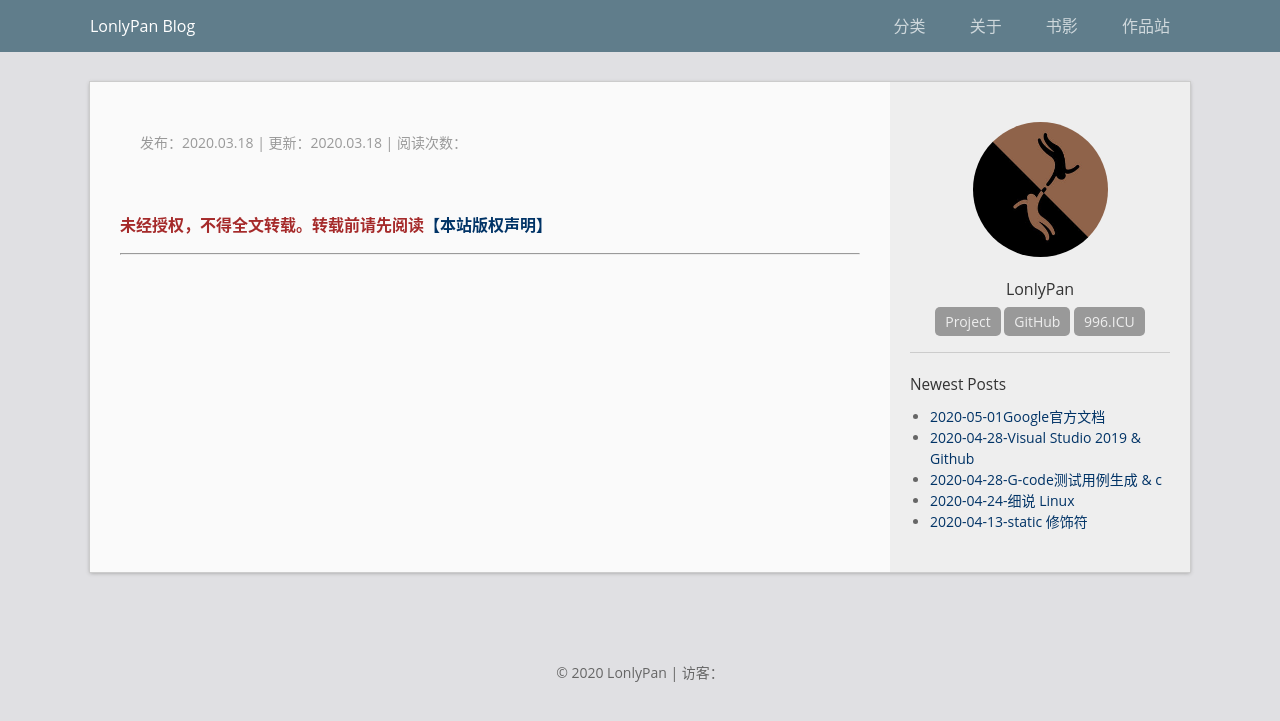
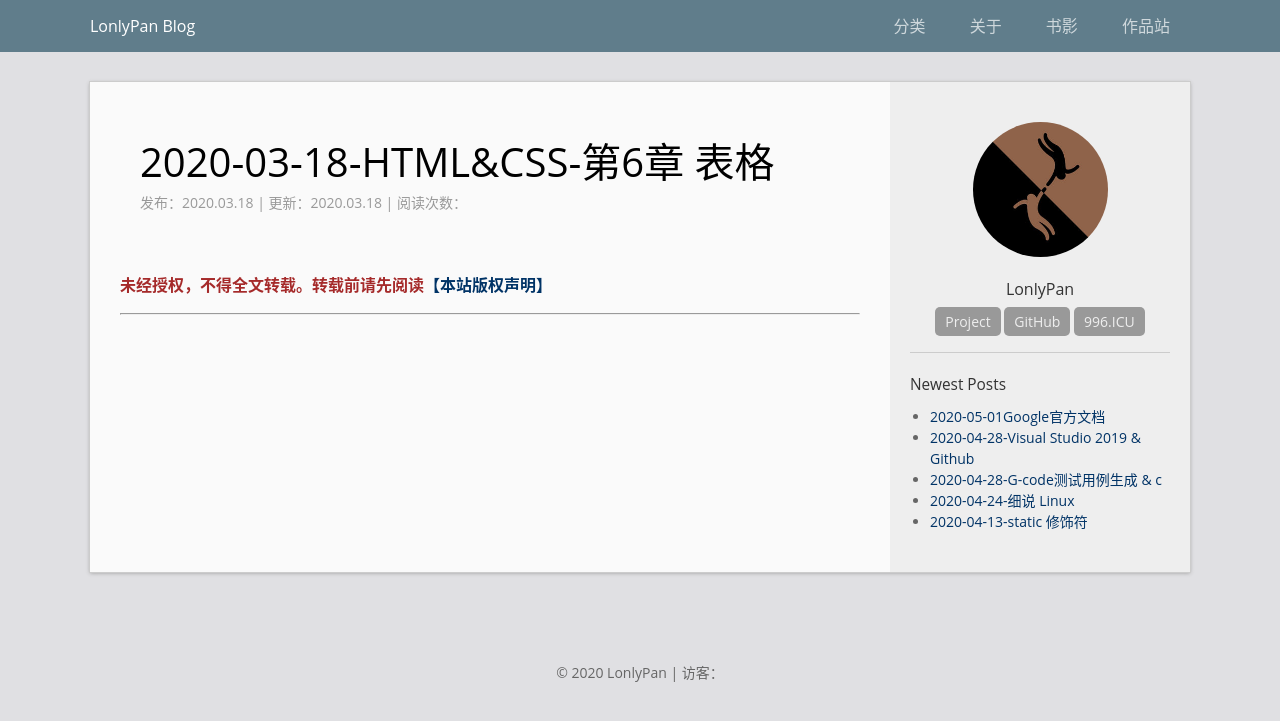
Before and after one commit to LonlyStack/LonlyPan.github.io, a Jekyll site: the page built from _posts/2020-03-18-HTML&CSS-第6章 表格.md, in a window 1280 px wide. Shown: the top 721 px of the page. Built offline with Jekyll 4.4.1, drawn with Linux system fonts in a browser that asks for light colours; comment, search, counter and statistics services are not loaded.

Commit message:
修改文件: _posts/2020-03-18-HTML&CSS-第6章 表格.md

```diff
--- a/_posts/2020-03-18-HTML&CSS-第6章 表格.md
+++ b/_posts/2020-03-18-HTML&CSS-第6章 表格.md
@@ -1,5 +1,6 @@
 ---
 layout: post
+show_title:    "2020-03-18-HTML&CSS-第6章 表格"
 title:    "2020-03-18-HTML&CSS-第6章 表格"
 date:   2020-03-18  22:38
 last_modified_at:  2020-3-18
```
